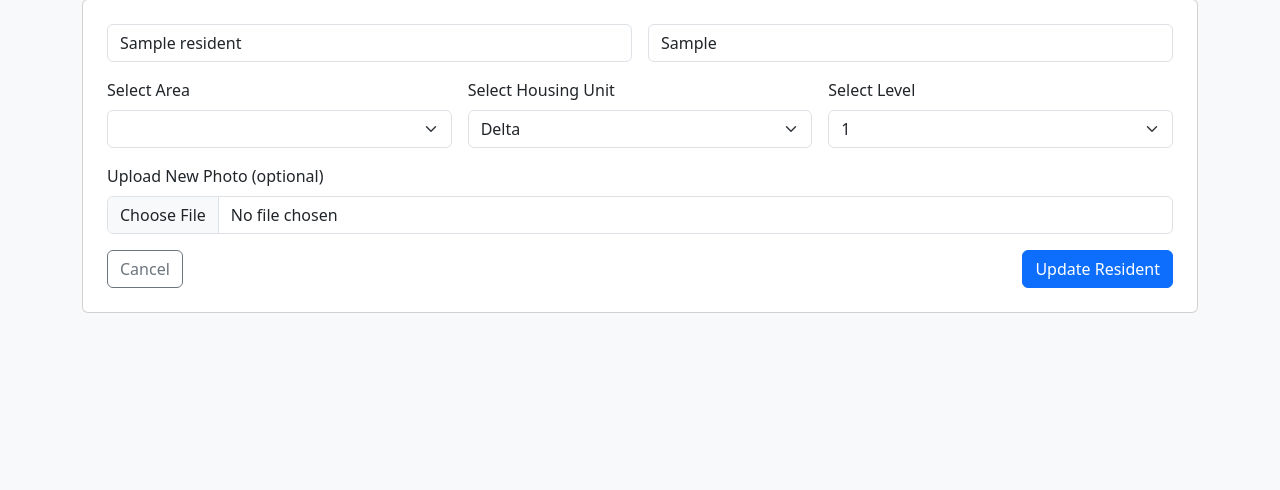
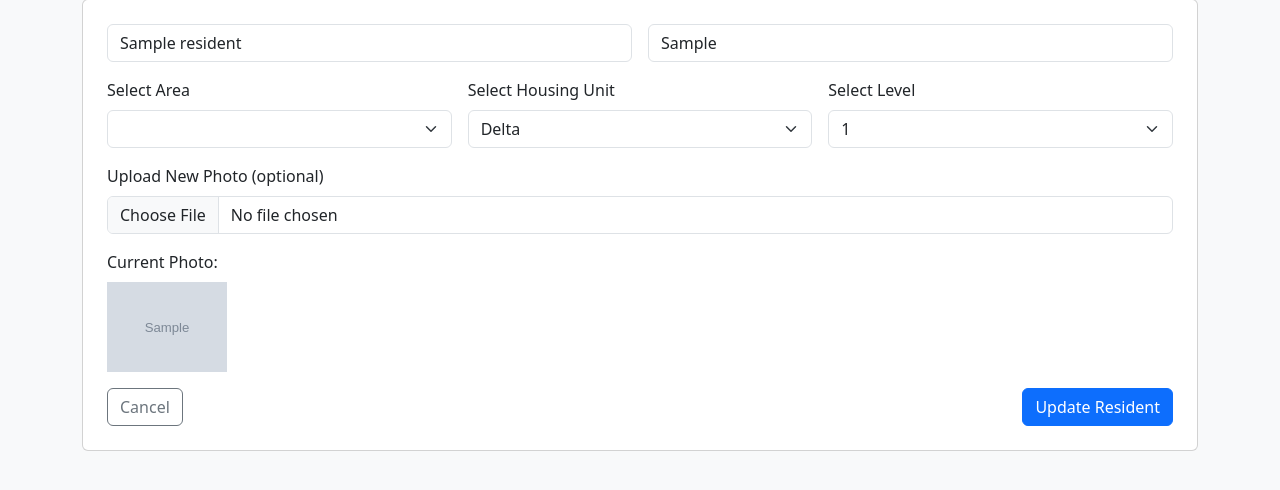
Before and after one commit to FreeDilli/rez, a Flask app: page /admin/residents/edit/1 in a window 1280 px wide. Shown: the part 167-657 px from the top of the page. Run offline with Flask 3, Linux system fonts and the light colour scheme; tables that the repository leaves empty hold one stand-in row (values such as "Sample post"); grey boxes marked "Sample" are stand-in pictures; lists and menus that the app fills with data are empty.

Commit message:
Add resident photo preview

```diff
--- a/Templates/edit_resident.html
+++ b/Templates/edit_resident.html
@@ -40,8 +40,20 @@
 
         <div class="col-md-12">
             <label for="photo" class="form-label">Upload New Photo (optional)</label>
-            <input type="file" name="photo" class="form-control">
+            <input type="file" name="photo" class="form-control" onchange="previewPhoto(event)">
             <input type="hidden" name="existing_photo" value="{{ resident[6] }}">
+
+            {% if resident[6] %}
+            <div class="mt-3">
+                <label class="form-label">Current Photo:</label><br>
+                <img id="currentPhoto" src="{{ url_for('static', filename=resident[6].replace('static/', '').replace('\\', '/')) }}" alt="Current Photo" width="120">
+            </div>
+            {% endif %}
+
+            <div class="mt-3" id="previewContainer" style="display:none;">
+                <label class="form-label">New Photo Preview:</label><br>
+                <img id="photoPreview" src="#" alt="New Photo" width="120">
+            </div>
         </div>
 
         <div class="col-12 d-flex justify-content-between mt-3">
@@ -50,4 +62,18 @@
         </div>
     </div>
 </form>
+
+<script>
+    function previewPhoto(event) {
+        const reader = new FileReader();
+        reader.onload = function(){
+            const preview = document.getElementById('photoPreview');
+            preview.src = reader.result;
+            document.getElementById('previewContainer').style.display = 'block';
+        };
+        if (event.target.files.length > 0) {
+            reader.readAsDataURL(event.target.files[0]);
+        }
+    }
+</script>
 {% endblock %}
```
